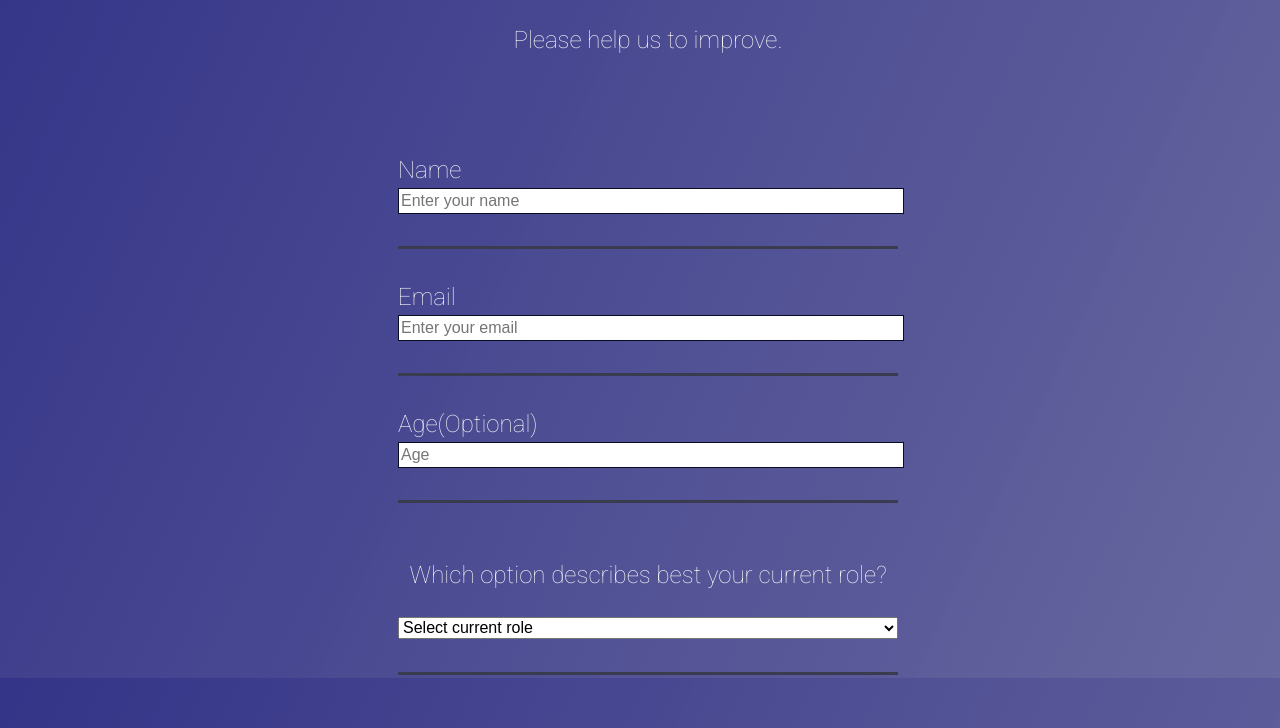
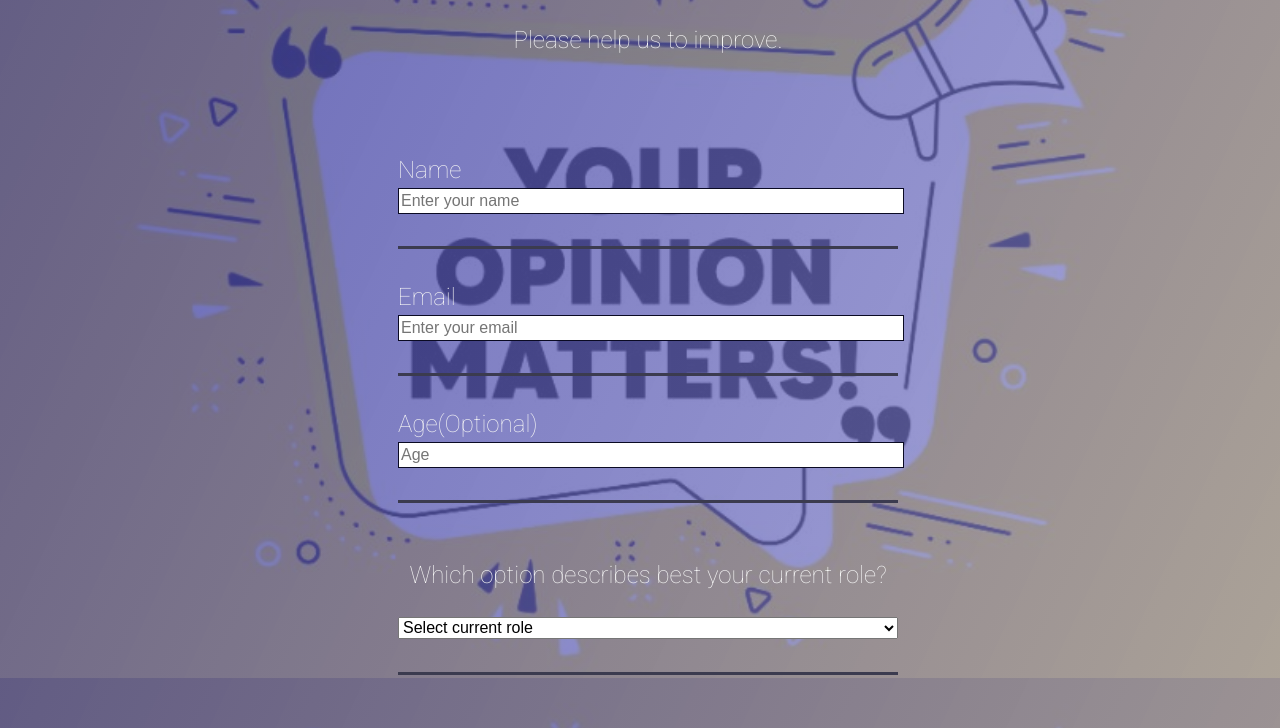
Before and after one commit to Immortal-noob/Survey-Form, a plain HTML site: page index.html in a window 1280 px wide. Shown: the part 138-866 px from the top of the page. Drawn offline with Linux system fonts and the light colour scheme.

Commit message:
added backgroun image

```diff
--- a/CSS/style.css
+++ b/CSS/style.css
@@ -9,7 +9,9 @@ body {
     line-height: 1.4;
     background-color: #1b1b32;
     color: whitesmoke;
-    background-image: linear-gradient(115deg, rgba(58,58,158, 0.8), rgba(136,136,206, 0.7));
+    background-image: linear-gradient(115deg, rgba(58,58,158, 0.8), rgba(136,136,206, 0.7)), url('../images/Capture_2.jpg');
+    background-size: cover;
+    background-position: center;
 }
 div {
     display: block;
```
